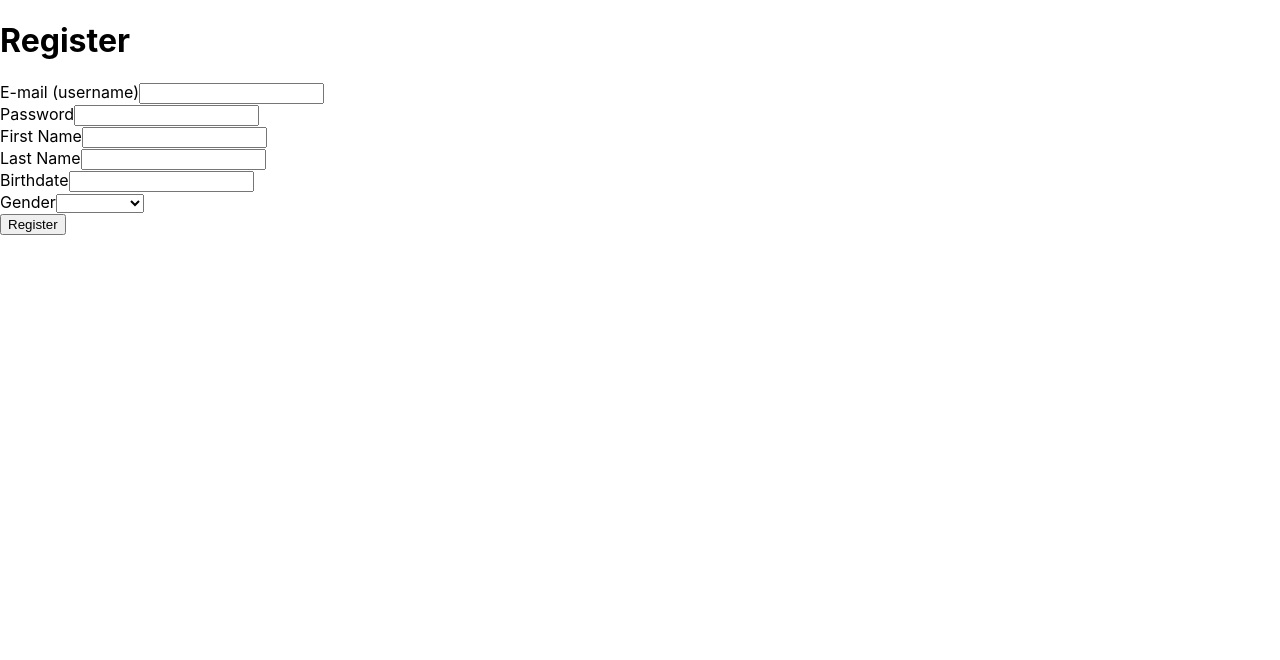
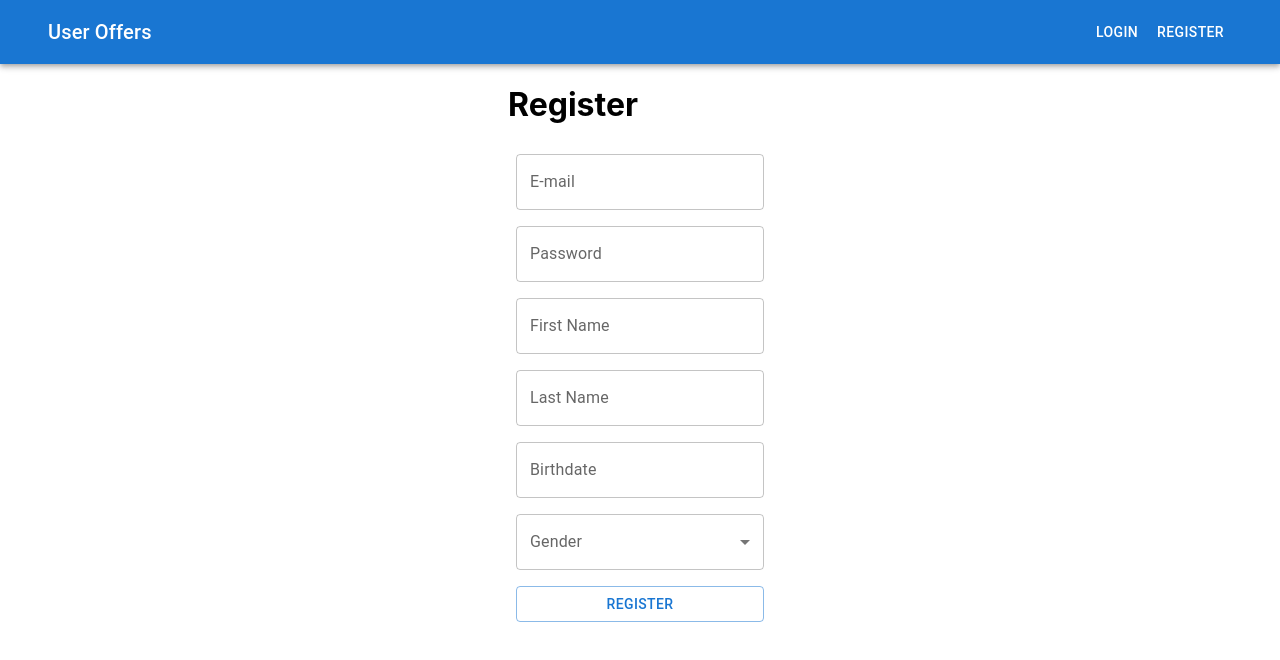
Before and after one commit to bretten/ruby_example_user_offers, a React (Create React App) app in the folder ui/react/app/: page /register in a window 1280 px wide. Shown: the top 660 px of the page. Built offline with nearby package versions, Linux system fonts and the light colour scheme.

Commit message:
#19 Added MUI theme and applied a layout

```diff
--- a/ui/react/app/src/App.js
+++ b/ui/react/app/src/App.js
@@ -6,6 +6,7 @@ import Register from "./components/Register/Register";
 import useToken from "./hooks/useToken";
 import Logout from "./components/Logout/Logout";
 import NotFound from "./components/NotFound/NotFound";
+import Layout from "./components/Layout/Layout";
 
 function App() {
   const {token, setToken, clearToken} = useToken();
@@ -13,11 +14,13 @@ function App() {
   return (
     <BrowserRouter>
       <Routes>
-        <Route path="/" element={<Home token={token} clearToken={clearToken} />} />
-        <Route path="/login" element={<Login token={token} setToken={setToken} />} />
-        <Route path="/register" element={<Register token={token} setToken={setToken} />} />
-        <Route path="/logout" element={<Logout clearToken={clearToken} />} />
-        <Route path="*" element={<NotFound />} />
+        <Route element={<Layout token={token} />}>
+          <Route path="/" element={<Home token={token} clearToken={clearToken} />} />
+          <Route path="/login" element={<Login token={token} setToken={setToken} />} />
+          <Route path="/register" element={<Register token={token} setToken={setToken} />} />
+          <Route path="/logout" element={<Logout clearToken={clearToken} />} />
+          <Route path="*" element={<NotFound />} />
+        </Route>
       </Routes>
     </BrowserRouter>
   );
--- a/ui/react/app/src/components/Home/Home.js
+++ b/ui/react/app/src/components/Home/Home.js
@@ -1,23 +1,23 @@
 import React from 'react';
 import Offers from "../Offers/Offers";
-import Navigation from "../Navigation/Navigation";
 import PropTypes from "prop-types";
 
 function Home({token, clearToken}) {
   return (
     <div>
-      <div>
-        <h1>Navigation</h1>
-        <Navigation token={token} />
-      </div>
-      <div>
-        <h1>Content</h1>
-        {
-          token !== null ? (
+      {
+        token !== null ? (
+          <div>
+            <h1>Welcome back!</h1>
             <Offers token={token} clearToken={clearToken} />
-          ) : (<span>Please register or login</span>)
-        }
-      </div>
+          </div>
+        ) : (
+          <div>
+            <h1>Greetings!</h1>
+            <p>Please login or register.</p>
+          </div>
+        )
+      }
     </div>
   );
 }
--- /dev/null
+++ b/ui/react/app/src/components/Layout/Layout.js
@@ -0,0 +1,35 @@
+import {Outlet} from "react-router-dom";
+import PropTypes from "prop-types";
+import Navigation from "../Navigation/Navigation";
+import {Container, Grid} from "@mui/material";
+
+function Layout({token}) {
+  return (
+    <div>
+      <Navigation token={token} />
+      <Container maxWidth="sm">
+
+        <Grid
+          container
+          spacing={0}
+          direction="column"
+          alignItems="center"
+          style={{minHeight: '100vh'}}
+        >
+
+          <Grid item xs={3}>
+            <Outlet />
+          </Grid>
+
+        </Grid>
+
+      </Container>
+    </div>
+  )
+}
+
+Layout.propTypes = {
+  token: PropTypes.string
+};
+
+export default Layout;
--- a/ui/react/app/src/components/Login/Login.js
+++ b/ui/react/app/src/components/Login/Login.js
@@ -1,6 +1,9 @@
 import React, {useState} from 'react';
 import PropTypes from "prop-types";
 import {Navigate, useNavigate} from "react-router-dom";
+import {TextField} from "@mui/material";
+import Box from "@mui/material/Box";
+import Button from "@mui/material/Button";
 
 async function SendLoginRequest(credentials) {
   return await fetch(process.env.REACT_APP_OFFERS_BASE_URL + '/login', {
@@ -54,17 +57,27 @@ function Login({token, setToken}) {
     <div>
       <h1>Login</h1>
       {isIncorrectLogin ? <p>FAIL</p> : null}
-      <form onSubmit={onSubmit}>
-        <label title="E-mail">
-          <input name="email" type="text" onChange={e => setEmail(e.target.value)} />
-        </label>
-        <label title="Password">
-          <input name="password" type="password" onChange={e => setPassword(e.target.value)} />
-        </label>
+      <Box component="form" onSubmit={onSubmit} sx={{'& .MuiTextField-root': {m: 1, width: '25ch'},}}>
         <div>
-          <button type="submit">Login</button>
+          <TextField
+            onChange={(e) => setEmail(e.target.value)}
+            label="E-mail"
+            InputProps={{
+              name: 'email',
+              type: 'text',
+            }} />
+          <TextField
+            onChange={(e) => setPassword(e.target.value)}
+            label="Password"
+            InputProps={{
+              name: 'password',
+              type: 'password',
+            }} />
         </div>
-      </form>
+        <Box display="flex" flexDirection="column" alignItems="stretch" padding={1}>
+          <Button variant="outlined" type="submit">Login</Button>
+        </Box>
+      </Box>
     </div>
   );
 }
--- a/ui/react/app/src/components/Navigation/Navigation.js
+++ b/ui/react/app/src/components/Navigation/Navigation.js
@@ -1,30 +1,38 @@
 import {Link} from "react-router-dom";
 import React from "react";
 import PropTypes from "prop-types";
+import AppBar from '@mui/material/AppBar';
+import Box from '@mui/material/Box';
+import Toolbar from '@mui/material/Toolbar';
+import Typography from '@mui/material/Typography';
+import Button from '@mui/material/Button';
+import {Container} from "@mui/material";
 
 function Navigation({token}) {
-  if (token !== null) {
-    return (
-      <nav>
-        <ul>
-          <li>
-            <Link to="/logout">Logout</Link>
-          </li>
-        </ul>
-      </nav>
-    )
-  }
   return (
-    <nav>
-      <ul>
-        <li>
-          <Link to="/login">Login</Link>
-        </li>
-        <li>
-          <Link to="/register">Register</Link>
-        </li>
-      </ul>
-    </nav>
+    <Box sx={{flexGrow: 1}}>
+      <AppBar position="static">
+        <Container maxWidth="xl">
+          <Toolbar>
+            <Typography variant="h6" color="inherit" sx={{flexGrow: 1, textDecoration: "none"}} component={Link} to="/">
+              User Offers
+            </Typography>
+            {
+              token !== null ? (
+                <React.Fragment>
+                  <Button color="inherit" component={Link} to="/logout">Logout</Button>
+                </React.Fragment>
+              ) : (
+                <React.Fragment>
+                  <Button color="inherit" component={Link} to="/login">Login</Button>
+                  <Button color="inherit" component={Link} to="/register">Register</Button>
+                </React.Fragment>
+              )
+            }
+          </Toolbar>
+        </Container>
+      </AppBar>
+    </Box>
   );
 }
 
--- /dev/null
+++ b/ui/react/app/src/components/Offer/Offer.js
@@ -0,0 +1,27 @@
+import React from 'react';
+import PropTypes from "prop-types";
+import {Avatar, Divider, ListItem, ListItemAvatar, ListItemText} from "@mui/material";
+import {LocalOffer} from "@mui/icons-material";
+
+function Offer({id, description}) {
+  return (
+    <React.Fragment>
+      <Divider variant="inset" component="li" />
+      <ListItem key={id}>
+        <ListItemAvatar>
+          <Avatar>
+            <LocalOffer />
+          </Avatar>
+        </ListItemAvatar>
+        <ListItemText primary={"Offer " + id} secondary={description} />
+      </ListItem>
+    </React.Fragment>
+  )
+}
+
+Offer.propTypes = {
+  id: PropTypes.string,
+  description: PropTypes.string
+};
+
+export default Offer;
--- a/ui/react/app/src/components/Register/Register.js
+++ b/ui/react/app/src/components/Register/Register.js
@@ -1,6 +1,10 @@
 import React, {useState} from 'react';
 import {Navigate, useNavigate} from "react-router-dom";
 import PropTypes from "prop-types";
+import {Box, FormControl, InputLabel, MenuItem, Select, TextField} from "@mui/material";
+import {DatePicker, LocalizationProvider} from "@mui/x-date-pickers";
+import {AdapterDayjs} from "@mui/x-date-pickers/AdapterDayjs";
+import Button from "@mui/material/Button";
 
 async function SendRegisterRequest(credentials) {
   return await fetch(process.env.REACT_APP_OFFERS_BASE_URL + '/signup', {
@@ -36,6 +40,10 @@ function Register({token, setToken}) {
     return <Navigate to="/" />;
   }
 
+  const handleBirthdateChange = (newValue) => {
+    setBirthdate(newValue);
+  };
+
   const onSubmit = async (e) => {
     e.preventDefault();
     const response = await SendRegisterRequest({
@@ -63,52 +71,76 @@ function Register({token, setToken}) {
       <h1>Register</h1>
       {isBadRequest ? <p>FAIL</p> : null}
       <form onSubmit={onSubmit}>
-        <div>
-          <label title="E-mail">
-            E-mail (username)
-            <input name="email" type="text" onChange={e => setEmail(e.target.value)} />
-          </label>
-        </div>
-        <div>
-          <label title="Password">
-            Password
-            <input name="password" type="password" onChange={e => setPassword(e.target.value)} />
-          </label>
-        </div>
-        <div>
-          <label title="First name">
-            First Name
-            <input name="first_name" type="text" onChange={e => setFirstName(e.target.value)} />
-          </label>
-        </div>
-        <div>
-          <label title="Last name">
-            Last Name
-            <input name="last_name" type="text" onChange={e => setLastName(e.target.value)} />
-          </label>
-        </div>
-        <div>
-          <label title="Birthdate">
-            Birthdate
-            <input name="birthdate" type="text" onChange={e => setBirthdate(e.target.value)} />
-          </label>
-        </div>
-        <div>
-          <label title="Gender">
-            Gender
-            <select name="gender" onChange={e => setGender(e.target.value)}>
-              <option value="none"></option>
-              <option key="0" value="0">F</option>
-              <option key="1" value="1">M</option>
-              <option key="2" value="2">Other</option>
-              <option key="3" value="3">Non-binary</option>
-            </select>
-
-          </label>
-        </div>
-        <div>
-          <button type="submit">Register</button>
-        </div>
+        <Box display="flex" flexDirection="column" alignItems="stretch" padding={1}>
+          <TextField
+            onChange={(e) => setEmail(e.target.value)}
+            label="E-mail"
+            InputProps={{
+              name: 'email',
+              type: 'text',
+            }} />
+        </Box>
+        <Box display="flex" flexDirection="column" alignItems="stretch" padding={1}>
+          <TextField
+            onChange={(e) => setPassword(e.target.value)}
+            label="Password"
+            InputProps={{
+              name: 'password',
+              type: 'password',
+            }} />
+        </Box>
+        <Box display="flex" flexDirection="column" alignItems="stretch" padding={1}>
+          <TextField
+            onChange={(e) => setFirstName(e.target.value)}
+            label="First Name"
+            InputProps={{
+              name: 'first_name',
+              type: 'text',
+            }} />
+        </Box>
+        <Box display="flex" flexDirection="column" alignItems="stretch" padding={1}>
+          <TextField
+            onChange={(e) => setLastName(e.target.value)}
+            label="Last Name"
+            InputProps={{
+              name: 'last_name',
+              type: 'text',
+            }} />
+        </Box>
+        <Box display="flex" flexDirection="column" alignItems="stretch" padding={1}>
+          <LocalizationProvider dateAdapter={AdapterDayjs}>
+            <DatePicker
+              label="Birthdate"
+              inputFormat="YYYY-MM-DD"
+              value={birthdate}
+              onChange={handleBirthdateChange}
+              renderInput={(params) => <TextField {...params} />}
+              InputProps={{
+                name: 'birthdate',
+                type: 'text',
+              }} />
+          </LocalizationProvider>
+        </Box>
+        <Box display="flex" flexDirection="column" alignItems="stretch" padding={1}>
+          <FormControl fullWidth>
+            <InputLabel id="gender-label">Gender</InputLabel>
+            <Select
+              labelId="gender-label"
+              id="gender-select"
+              value={gender}
+              label="Age"
+              onChange={e => setGender(e.target.value)}
+            >
+              <MenuItem value={0}>F</MenuItem>
+              <MenuItem value={1}>M</MenuItem>
+              <MenuItem value={2}>Other</MenuItem>
+              <MenuItem value={3}>Non-binary</MenuItem>
+            </Select>
+          </FormControl>
+        </Box>
+        <Box display="flex" flexDirection="column" alignItems="stretch" padding={1}>
+          <Button variant="outlined" type="submit">Register</Button>
+        </Box>
       </form>
     </div>
   );
```
Also changed, not shown: ui/react/app/package.json (+7 -0 lines), ui/react/app/src/components/Offers/Offers.js (+18 -6 lines), 1 other file (tests, documents, lock files or other folders).
